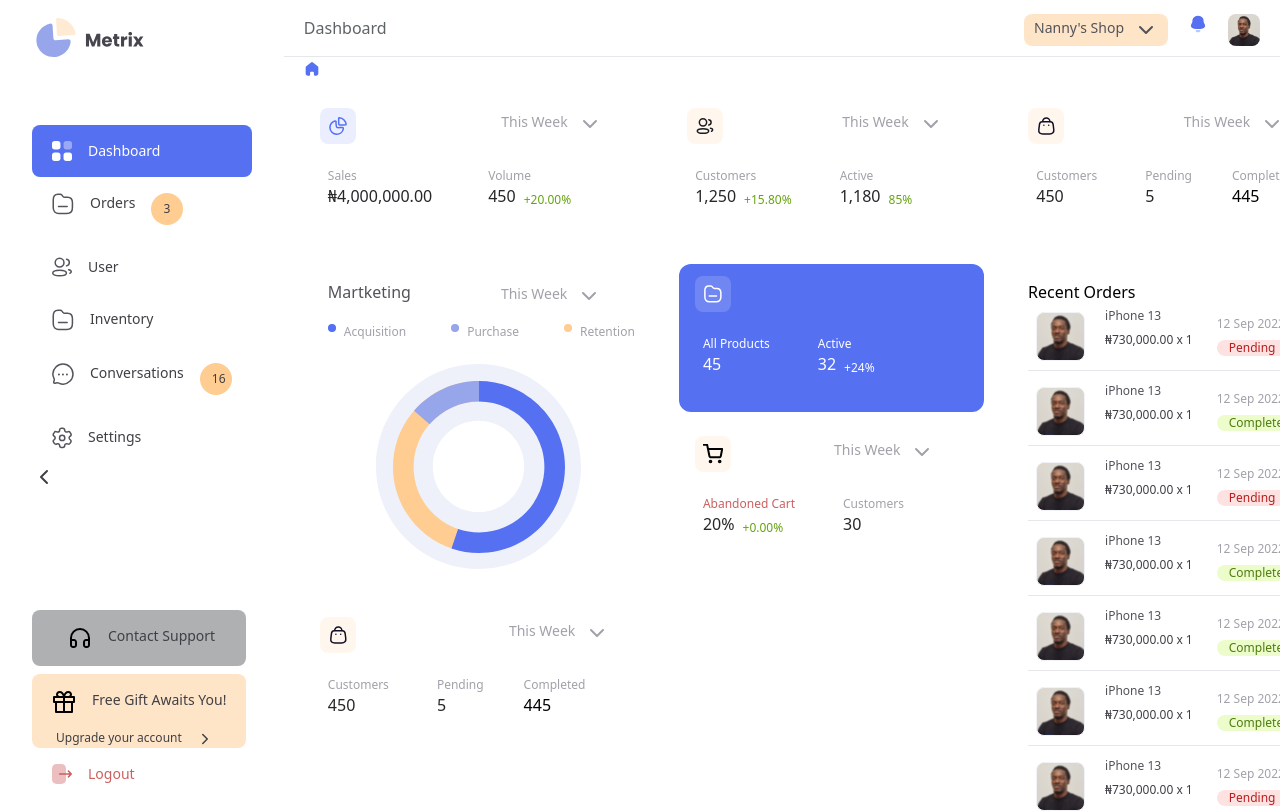
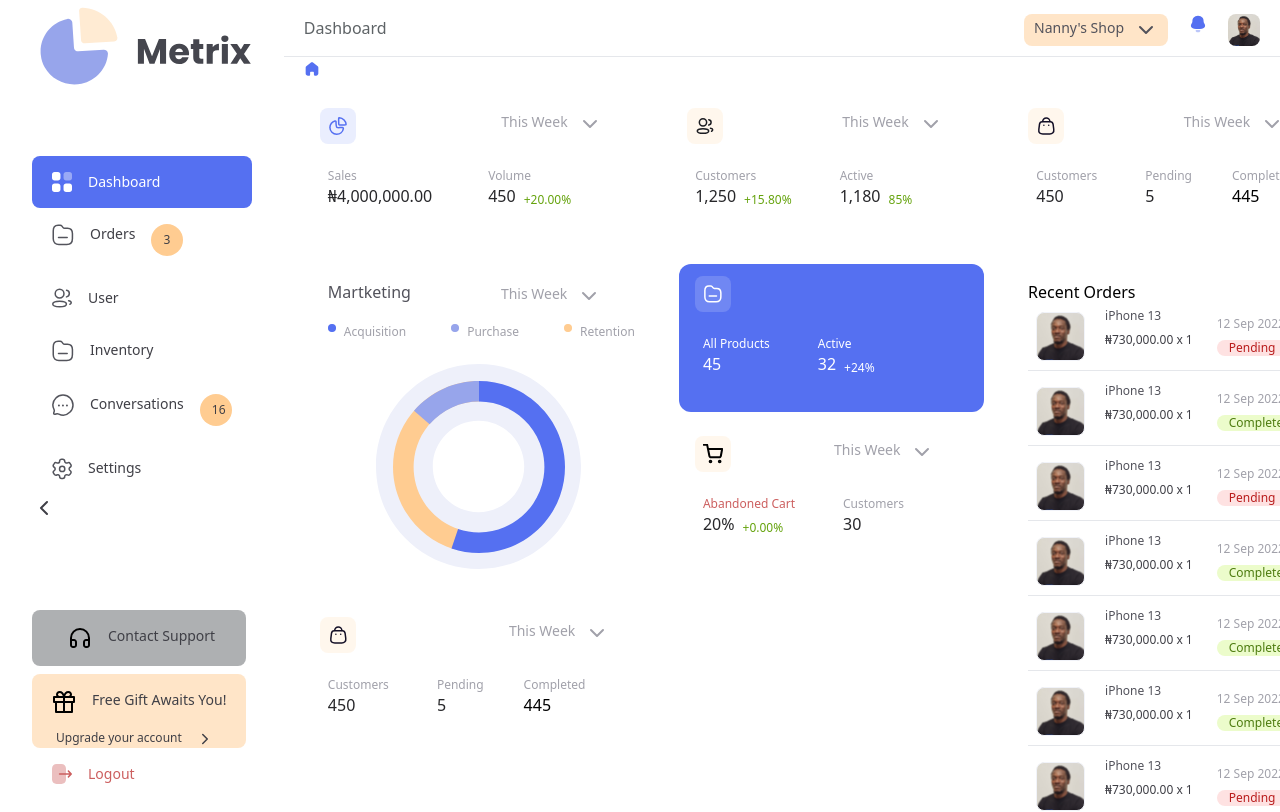
Before and after one commit to unekuogbaje/metrixx, a React (Create React App) app: page / in a window 1280 px wide. Shown: the top 812 px of the page. Built offline with nearby package versions, Linux system fonts and the light colour scheme.

Commit message:
More routing update

```diff
--- a/src/App.js
+++ b/src/App.js
@@ -1,11 +1,14 @@
-import Dashboard from './components/dashboard/dashboard';
-
-// import './App.css';
+import { Routes, Route } from 'react-router-dom';
+import Dashboard from './routes/dashboard/dashboard';
 
 function App() {
   return (
     <div className="App">
-      <Dashboard/>
+      <Routes>
+        <Route path='/' element={<Dashboard/>}>
+
+        </Route>
+      </Routes>
     </div>
   );
 }
--- a/src/components/conversations/conversations.jsx
+++ /dev/null
@@ -1,13 +0,0 @@
-import PageLayout from '../page-layout/page-layout';
-
-const Conversations = () => {
-    return (
-      <div>
-        <PageLayout>
-            <h1>test</h1>
-        </PageLayout>
-      </div>
-    )
-  };
-
-  export default Conversations;
--- a/src/components/dashboard/dashboard.jsx
+++ /dev/null
@@ -1,22 +0,0 @@
-import Navbar from '../navbar/navbar';
-import Sidebar from '../sidebar/sidebar';
-import CardContainer from '../card-container/card-container';
-
-const Dashboard = () => {
-  return (
-    <div className='flex'>
-    <Sidebar/>
-    <div>
-      <Navbar
-        pageTitle='Dashboard'>
-      </Navbar>
-      <div>
-        <CardContainer/>
-      </div>
-    </div>
-
-  </div>
-  )
-};
-
-export default Dashboard;
--- a/src/components/sidebar/sidebar.js
+++ b/src/components/sidebar/sidebar.js
@@ -1,3 +1,5 @@
+import { Fragment } from 'react';
+import { Outlet, Link } from 'react-router-dom';
 import { ReactComponent as Logo } from '../../assets/Logo.svg';
 import SidebarListItem from '../sidebar-list-item/sidebar-list-item';
 import {
@@ -7,10 +9,11 @@ import {
 
 const Sidebar = () => {
     return (
+      <Fragment>
       <div className='w-72 px-8 h-screen bg-white relative'>
-        <div className='h-12.5 w-28 mt-3.5'>
+        <Link className='h-12.5 w-28 mt-3.5' to={'/'}>
           <Logo/>
-        </div>
+        </Link>
 
         <div className='pt-16 font-light text-sm text-zinc-700 gap-6'>
           <div className='text-white'>
@@ -80,6 +83,8 @@ const Sidebar = () => {
         </div>
 
       </div>
+      <Outlet/>
+      </Fragment>
     )
 }
 
--- a/src/index.js
+++ b/src/index.js
@@ -1,5 +1,6 @@
 import React from 'react';
 import ReactDOM from 'react-dom/client';
+import { BrowserRouter } from 'react-router-dom';
 
 import './index.css';
 import App from './App';
@@ -8,7 +9,9 @@ import reportWebVitals from './reportWebVitals';
 const root = ReactDOM.createRoot(document.getElementById('root'));
 root.render(
   <React.StrictMode>
-    <App />
+    <BrowserRouter>
+      <App />
+    </BrowserRouter>
   </React.StrictMode>
 );
 
--- /dev/null
+++ b/src/routes/conversations/conversations.jsx
@@ -0,0 +1,22 @@
+import { Fragment } from 'react';
+import { Outlet } from 'react-router-dom';
+import Navbar from '../../components/navbar/navbar';
+import Sidebar from '../../components/sidebar/sidebar';
+
+const Conversations = () => {
+    return (
+      <Fragment>
+        <div className='flex'>
+          <Sidebar/>
+          <div>
+            <Navbar
+              pageTitle='Conversations'>
+            </Navbar>
+          </div>
+        </div>
+        <Outlet/>
+      </Fragment>
+    )
+  };
+
+  export default Conversations;
--- /dev/null
+++ b/src/routes/dashboard/dashboard.jsx
@@ -0,0 +1,26 @@
+import { Fragment } from 'react';
+import { Outlet } from 'react-router-dom';
+import Navbar from '../../components/navbar/navbar';
+import Sidebar from '../../components/sidebar/sidebar';
+import CardContainer from '../../components/card-container/card-container';
+
+const Dashboard = () => {
+  return (
+    <Fragment>
+      <div className='flex'>
+          <Sidebar/>
+        <div>
+          <Navbar
+            pageTitle='Dashboard'>
+          </Navbar>
+          <div>
+            <CardContainer/>
+          </div>
+        </div>
+    </div>
+    <Outlet/>
+    </Fragment>
+  )
+};
+
+export default Dashboard;
--- a/src/routes/page-layout/page-layout.jsx
+++ b/src/routes/page-layout/page-layout.jsx
@@ -1,9 +1,11 @@
-import Dashboard from "../../components/dashboard/dashboard";
+import Dashboard from "../dashboard/dashboard";
+import Conversations from "../conversations/conversations";
 
 const PageLayout = () => {
     return (
       <div className='w-screen'>
         <Dashboard/>
+        <Conversations/>
       </div>
     )
 };
```
